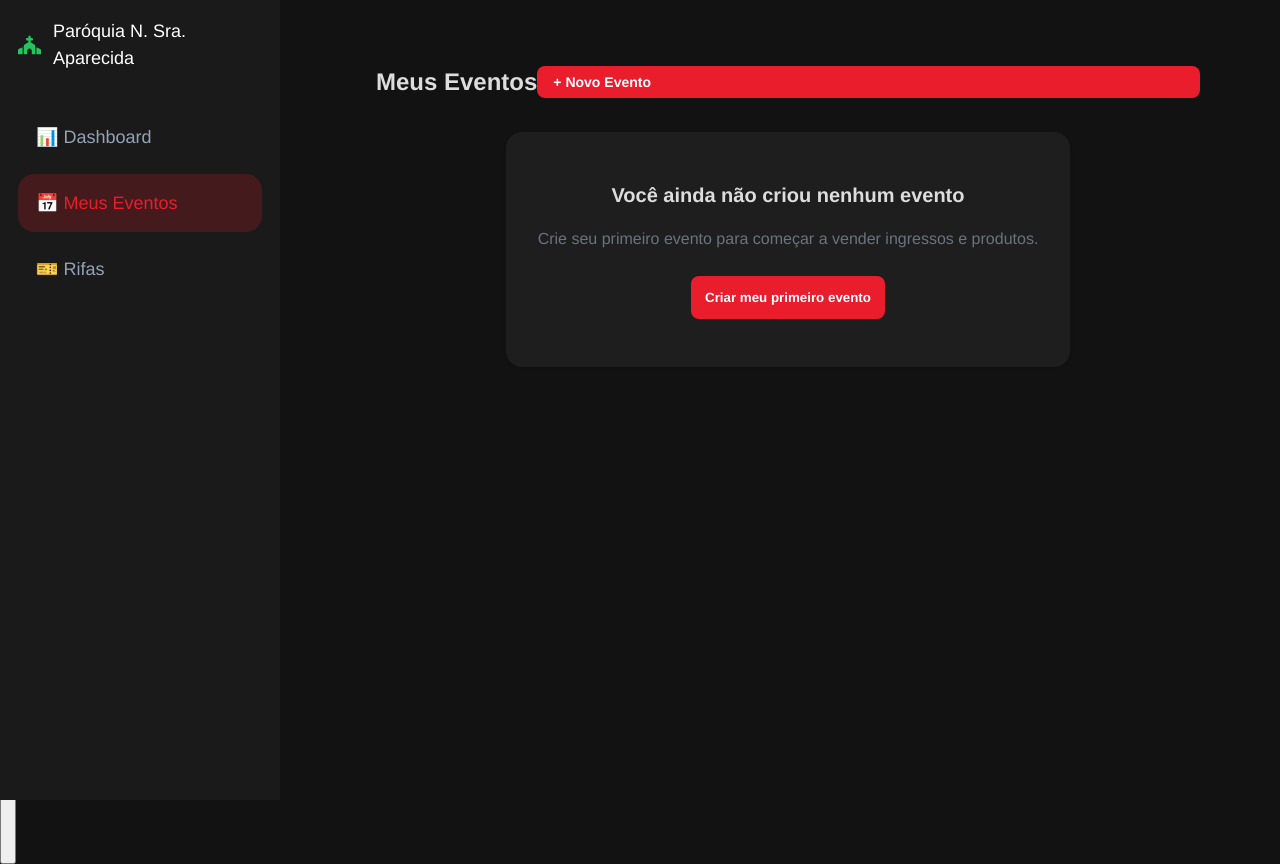
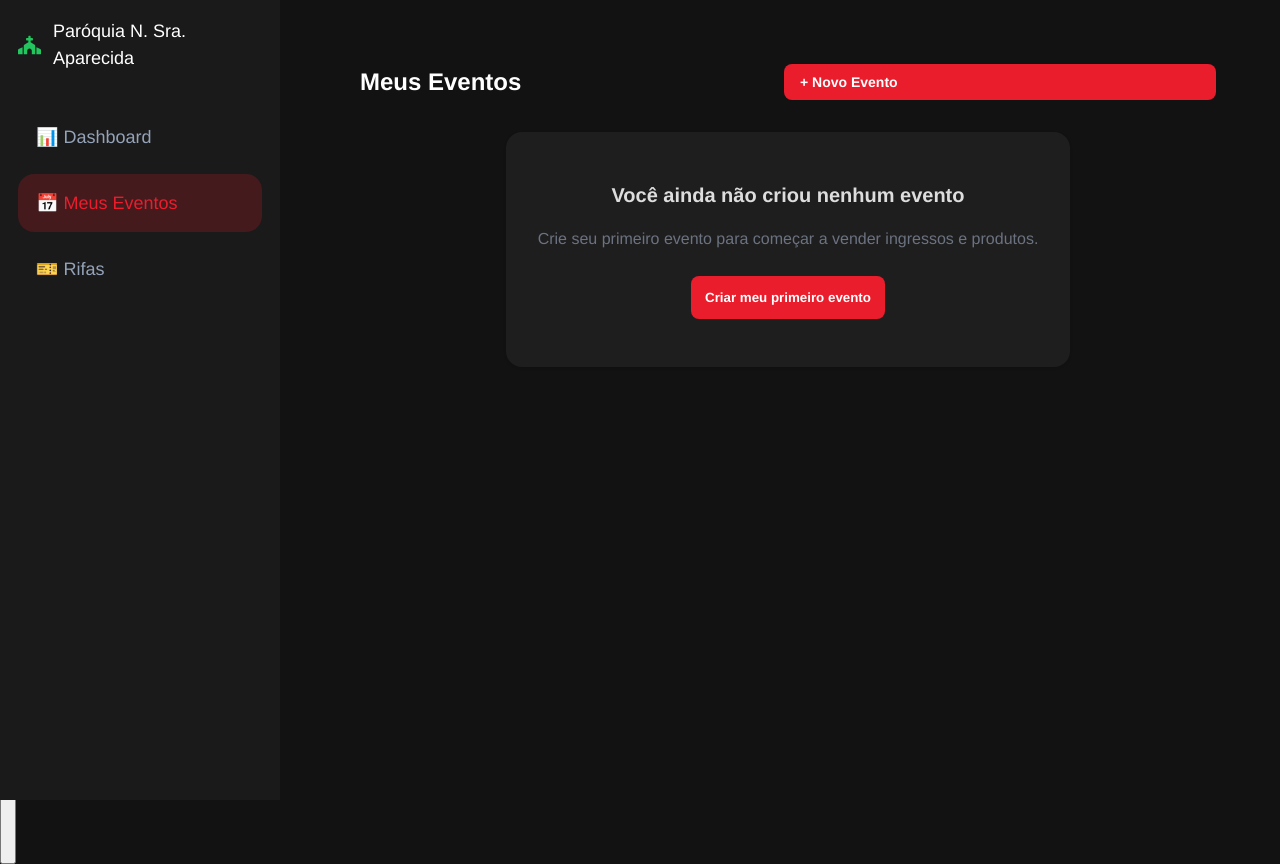
Before and after one commit to vinnimagalhaes/admin-igreja, a React (Vite) app: page /admin/events-list in a window 1280 px wide. Built offline with nearby package versions, Linux system fonts and the light colour scheme.

Commit message:
cehckout rifa

```diff
--- a/src/pages/EventView.css
+++ b/src/pages/EventView.css
@@ -206,34 +206,22 @@
   justify-content: space-between;
   align-items: center;
   margin-bottom: 32px;
-  width: 100%;
-  padding: 0 16px;
+  gap: 24px !important;
 }
 
 .events-list-header h1 {
-  margin: 0;
-  font-size: 24px;
+  margin: 0 !important;
+  font-size: 24px !important;
+  flex: 1;
 }
 
-.events-list-header .button-primary {
+.events-list-header button {
+  min-width: fit-content !important;
   padding: 8px 16px !important;
   font-size: 14px !important;
-  height: auto !important;
+  height: 36px !important;
   width: auto !important;
-  margin-left: auto;
-  background-color: var(--accent-color);
-  color: #fff;
-  border: none;
-  border-radius: 8px;
-  font-weight: 600;
-  cursor: pointer;
-  display: inline-flex;
-  align-items: center;
-  gap: 8px;
-}
-
-.events-list-header .button-primary:hover {
-  background-color: var(--accent-hover);
+  flex-shrink: 0;
 }
 
 @media (max-width: 768px) {
--- a/src/pages/EventsList.css
+++ b/src/pages/EventsList.css
@@ -1,19 +1,39 @@
 .events-list-container {
-  max-width: 1136px;
+  padding: 32px;
+  max-width: 1200px;
   margin: 0 auto;
-  padding: 32px;
 }
 
-.events-header {
+.events-list-header {
   display: flex;
   justify-content: space-between;
   align-items: center;
   margin-bottom: 32px;
 }
 
-.events-header h1 {
-  color: #ffffff;
+.events-list-header h1 {
+  font-size: 24px;
   margin: 0;
+  color: var(--text-primary);
+}
+
+.events-list-header .button-primary {
+  background-color: var(--accent-color);
+  color: #fff;
+  padding: 8px 16px;
+  border-radius: 8px;
+  border: none;
+  font-size: 14px;
+  font-weight: 600;
+  cursor: pointer;
+  display: inline-flex;
+  align-items: center;
+  gap: 8px;
+  height: 36px;
+}
+
+.events-list-header .button-primary:hover {
+  background-color: var(--accent-hover);
 }
 
 .create-event-button {
```
